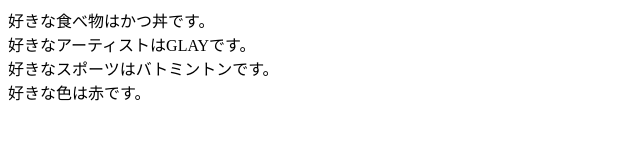
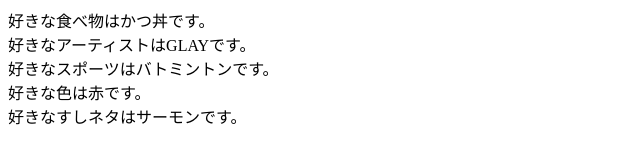
Before and after one commit to Kudo-Taichi/comman-fast, a plain HTML site: page index.html in a window 1280 px wide. Shown: the whole page, without its empty margins (0-640 px from the left). Drawn offline with Linux system fonts and the light colour scheme.

Commit message:
好きな寿司ネタの追加

```diff
--- a/index.html
+++ b/index.html
@@ -5,5 +5,6 @@
     好きなアーティストはGLAYです。<br>
     好きなスポーツはバトミントンです。<br>
     好きな色は赤です。<br>
+    好きなすしネタはサーモンです。<br>
 </body>
 </html>
```
